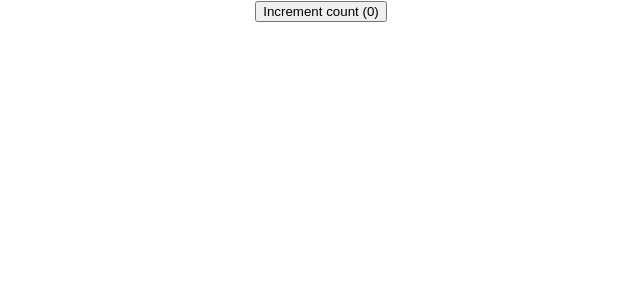
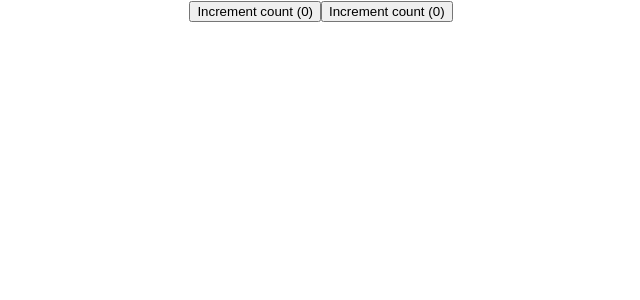
Before and after one commit to juanovt10/my-react-app, a React (Create React App) app in the folder my-app/: page / in a window 1280 px wide. Shown: the top 300 px of the page, without its empty margins (319-959 px from the left). Built offline with nearby package versions, Linux system fonts and the light colour scheme.

Commit message:
Amend useEffect hook to be triggred only when specific change of states occur rather than being triggered with component rendering

```diff
--- a/my-app/src/components/UseEffectCounter.js
+++ b/my-app/src/components/UseEffectCounter.js
@@ -2,10 +2,22 @@
 
 function UseEffectCounter() {
     const [count, setCount] = useState(0);
-    // useEffect is triggered every time the component is rendered
+
+    // here, for the useEffect to not be triggered
+    // each time the component is rerendered we add the
+    // second parameter, in this case [count]
     useEffect(() => {
+        console.log('count 1 effect')
         document.title = count;
-    });
+    }, [count]);
+
+    const [count2, setCount2] = useState(0);
+
+    useEffect(() => {
+        console.log('count 2 effect')
+        document.title = count2;
+    }, [count2]);
+
     return (
         <div>
             <button onClick={
@@ -13,6 +25,11 @@
             }>
                 Increment count ({count})
             </button>
+            <button onClick={
+                () => setCount2(count2 => count2 + 1)
+            }>
+                Increment count ({count2})
+            </button>
         </div>
     )
 }
```
